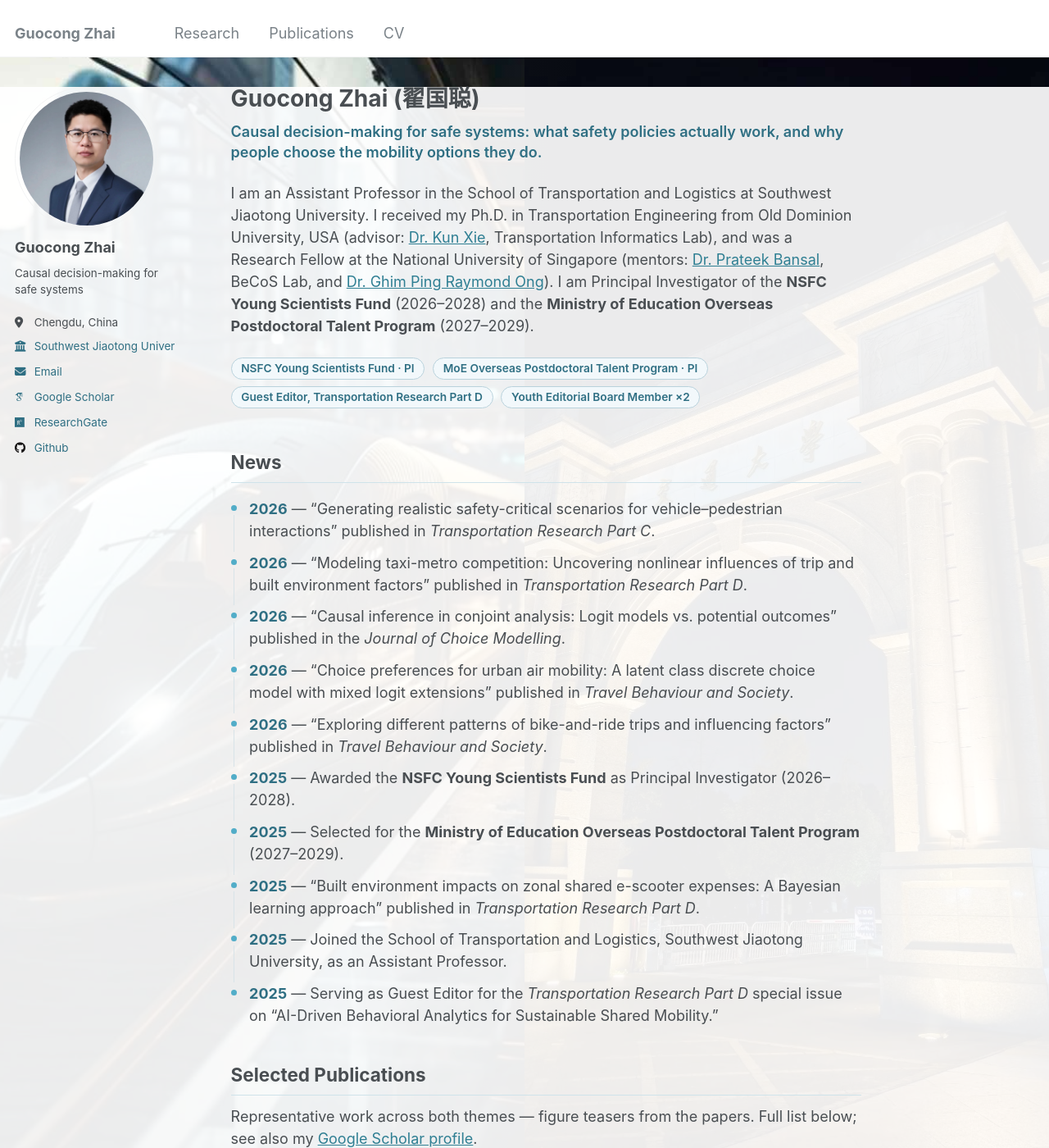
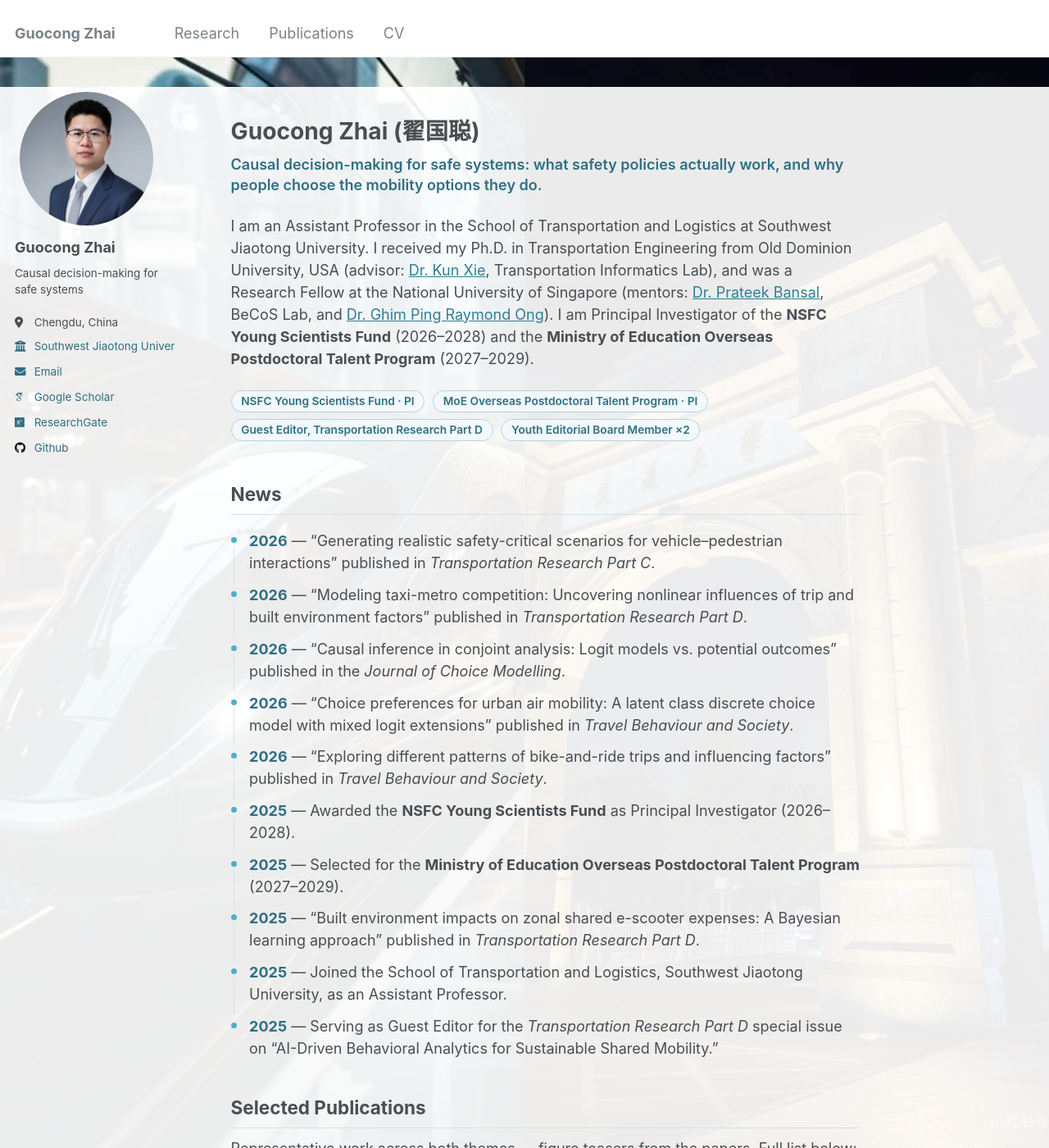
Before and after one commit to gzhai001/gzhai001.github.io, a Jekyll site: the page built from _pages/about.md, in a window 1280 px wide and 1400 px high. Shown: the whole window at 82% size. Built offline with Jekyll 4.4.1, drawn with Linux system fonts in a browser that asks for light colours; some web fonts are replaced.

Commit message:
Shift split background images outward and add top spacing above page title

```diff
--- a/_sass/_gzhai.scss
+++ b/_sass/_gzhai.scss
@@ -278,12 +278,12 @@ body {
 
   .gz-bg-left {
     background-image: url("/images/cc21d0a7ddf3bee58fea716d508e1548.jpg");
-    background-position: 62% center; /* keep the train nose visible */
+    background-position: 38% center; /* shift view toward the right side of the photo, pushing the train to the left edge */
   }
 
   .gz-bg-right {
     background-image: url("/images/dc1e1b7b1b78fd8e85c51e1ef0ae2cbf.jpg");
-    background-position: center 18%; /* keep the SJTU gate plaque visible */
+    background-position: 68% 18%; /* shift view leftward in the photo, pushing the gate to the right edge */
   }
 
   /* soften the seam between the two photos */
@@ -312,4 +312,5 @@ body {
 #main {
   padding-left: 1em;
   padding-right: 1em;
+  padding-top: 2.2em;
 }
```
